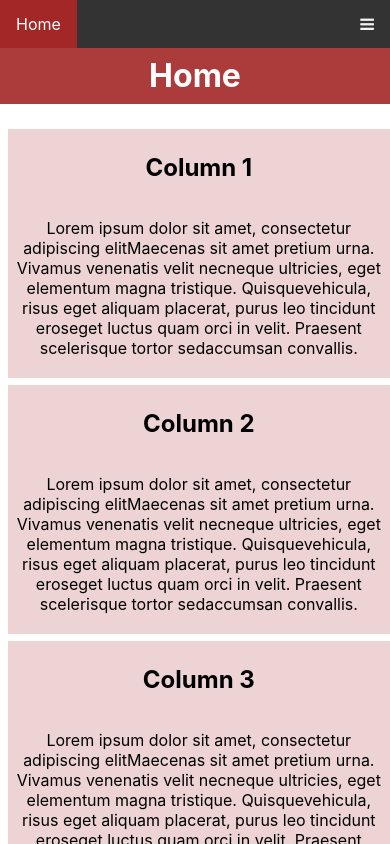
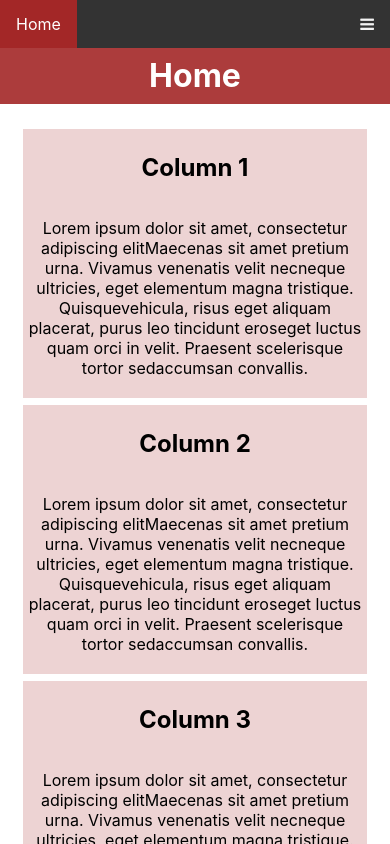
Before and after one commit to leoy94/react-amplify-portfolio, a React (Create React App) app: page / in a window 390 px wide. Shown: the top 844 px of the page. Built offline with nearby package versions, Linux system fonts and the light colour scheme.

Commit message:
fixed width bug caused by margin

```diff
--- a/src/components/Body/body.css
+++ b/src/components/Body/body.css
@@ -113,6 +113,20 @@ h1 {
     align-items: center;
   }
   .column {
-    width: 100%;
+    width: 95%;
   }
 }
+
+@media screen and (max-width: 450px) {
+  /* .column.side,
+  .column.middle {
+    width: 100%;
+  } */
+  .row {
+    flex-direction: column;
+    align-items: center;
+  }
+  .column {
+    width: 90%;
+  }
+}
```
